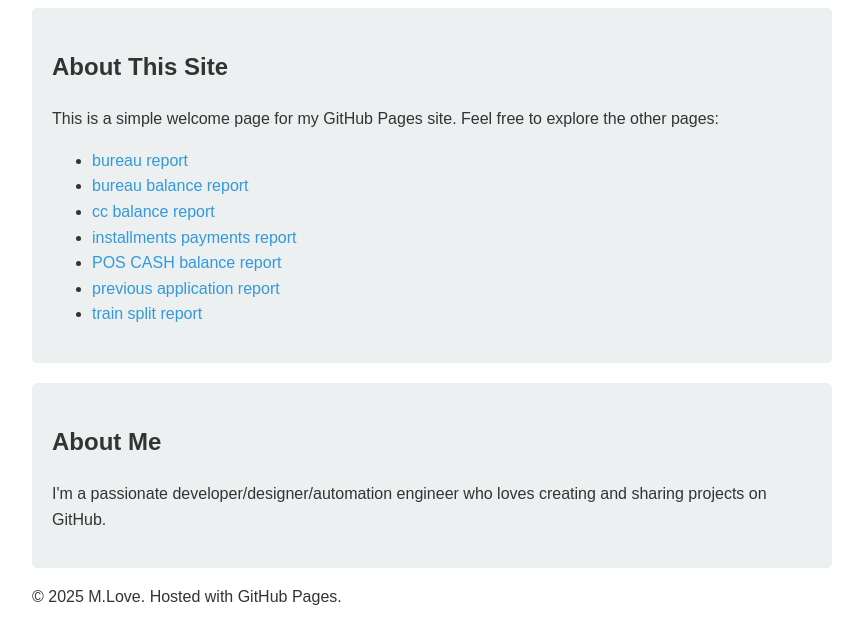
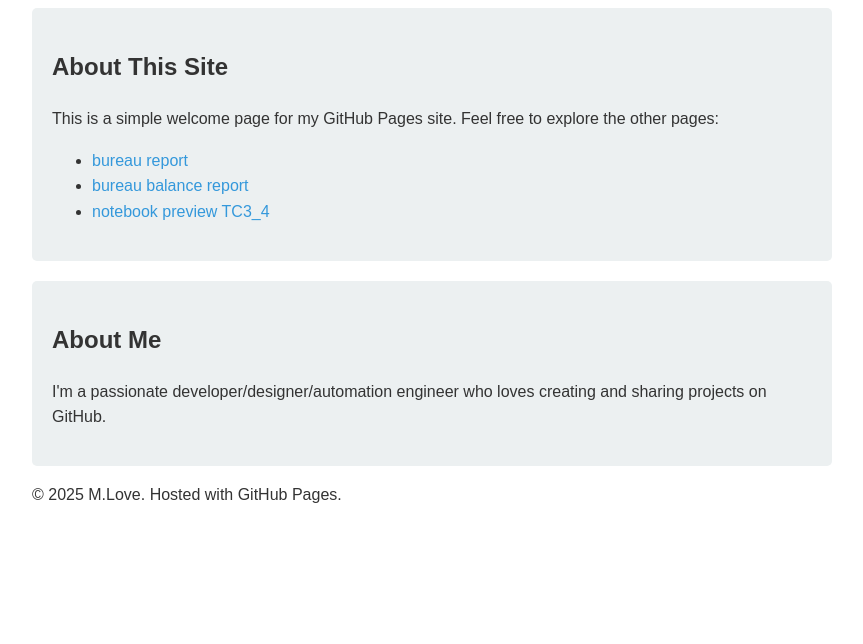
Before and after one commit to MLovei/html-pages, a plain HTML site: page index.html in a window 1280 px wide. Shown: the part 106-750 px from the top of the page, without its empty margins (208-1071 px from the left). Drawn offline with Linux system fonts and the light colour scheme.

Commit message:
Update index.html

```diff
--- a/index.html
+++ b/index.html
@@ -40,11 +40,7 @@
         <ul>
             <li><a href="TC3_4/bureau_report.html">bureau report</a></li>
             <li><a href="TC3_4/bureau_balance_report.html">bureau balance report</a></li>
-            <li><a href="TC3_4/credit_card_balance_report.html">cc balance report</a></li>
-            <li><a href="TC3_4/installments_payments_report.html">installments payments report</a></li>
-            <li><a href="TC3_4/POS_CASH_balance_report.html">POS CASH balance report</a></li>
-            <li><a href="TC3_4/previous_application_report.html">previous application report</a></li>
-            <li><a href="TC3_4/train_report.html">train split report</a></li>
+            <li><a href="TC3_4/credit_risk.ipynb.html">notebook preview TC3_4</a></li>
         </ul>
     </div>
 
```
